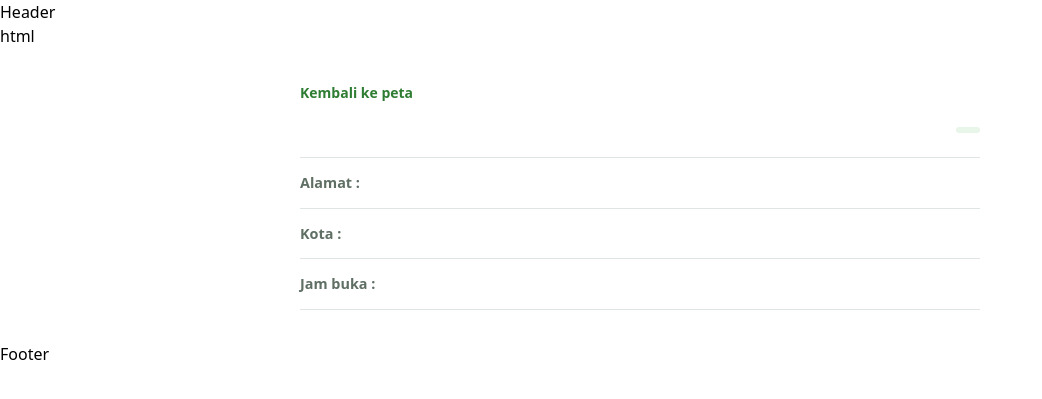
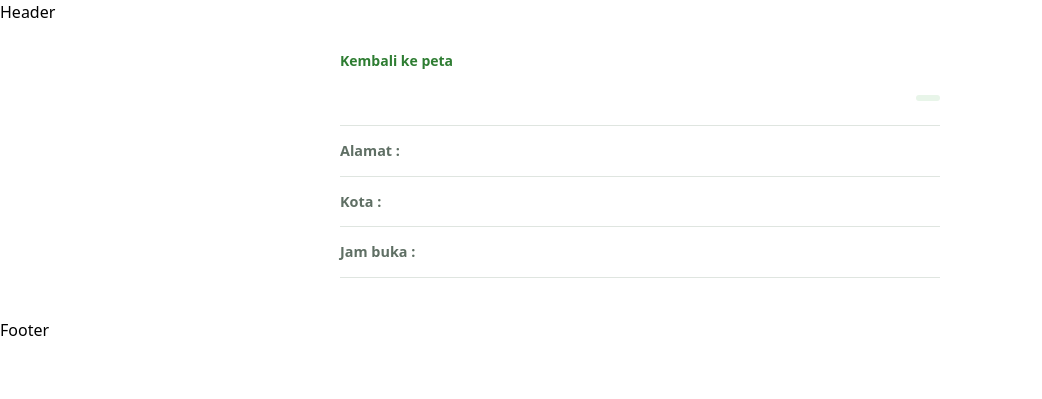
Before and after one commit to pbp-f-kelompok-1/KelolaKita, a Django app: template templates/location_detail.html in a window 1280 px wide. Shown: the top 399 px of the page, without its empty margins (0-1042 px from the left). Run offline with Django 5.2, Linux system fonts and the light colour scheme; the template is opened without the code that fills it, so the values that code supplies are empty; style sheets or scripts are compiled from the project's sources; some libraries are stand-ins or nearby versions.

Commit message:
fix typo

```diff
--- a/templates/location_detail.html
+++ b/templates/location_detail.html
@@ -1,7 +1,7 @@
 {% extends 'base.html' %}
 {% block content %}
-html
-<main class="mx-auto max-w-[720px] px-5 py-8">
+
+<main class="mx-auto max-w-[40rem]   px-5 pb-10 pt-6 font-sans text-[#17261b]">
 
     <a href="{% url 'show_location' %}"
        class="mb-6 inline-flex items-center gap-1.5 text-sm font-bold text-[#2e7d32] hover:text-[#1f5a23]">
```
